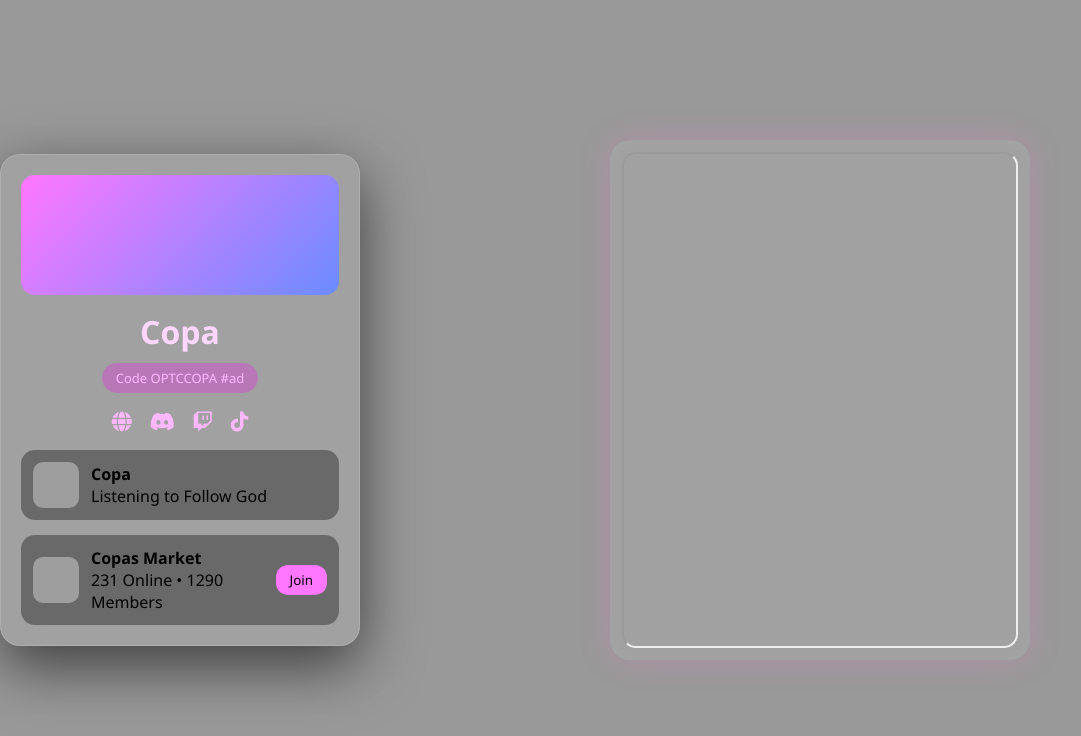
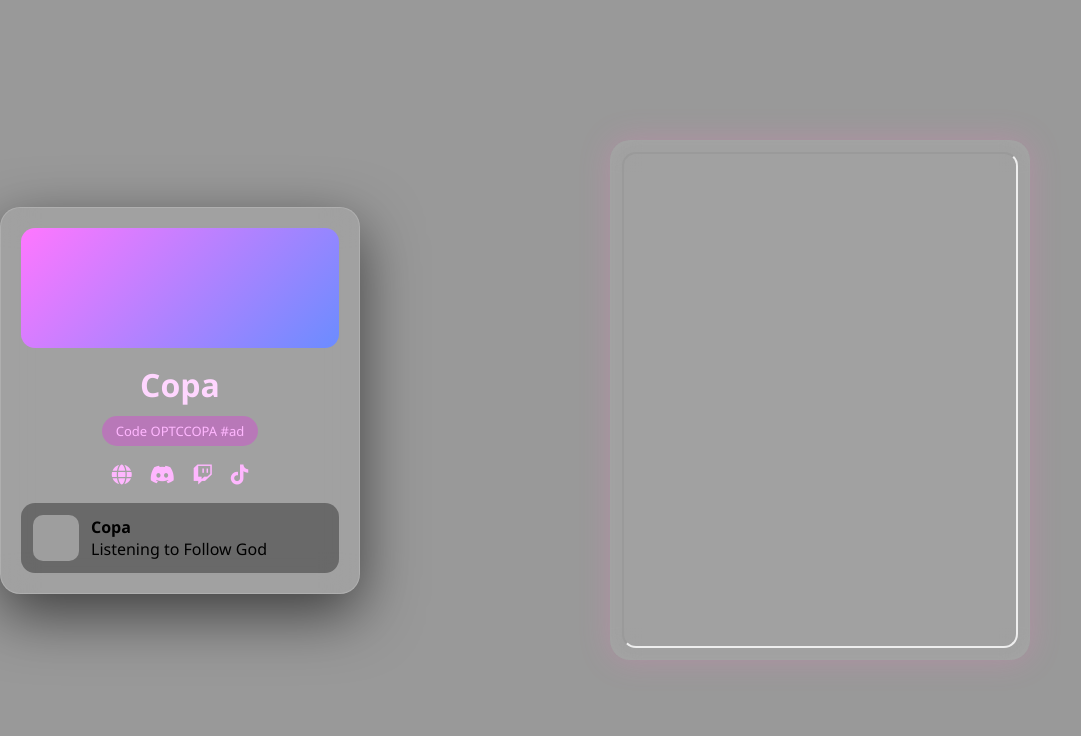
Before and after one commit to Optccopa/optccopa.github.io, a plain HTML site: page index.html in a window 1280 px wide. Shown: the whole page, without its empty margins (0-1081 px from the left). Drawn offline with Linux system fonts and the light colour scheme; grey boxes are pictures that could not be loaded.

Commit message:
Update index.html
fixes

```diff
--- a/index.html
+++ b/index.html
@@ -51,17 +51,6 @@
     </div>
   </div>
 
-  <div class="section">
-    <div class="discord">
-      <img src="https://images-ext-1.discordapp.net/external/OLZgp7uJm3sCz8q7TWwJhoeSVzPfzdJmtxYOtE-tzo0/%3Fsize%3D1024/https/cdn.discordapp.com/icons/1383213688927813663/f48110aafa18c3b8e24acdee4d70d4c8.png?format=webp&quality=lossless">
-      <div>
-        <strong>Copas Market</strong>
-        <p>231 Online • 1290 Members</p>
-      </div>
-      <button>Join</button>
-    </div>
-  </div>
-
 </div>
 <div class="discord-widget">
   <iframe>
```
